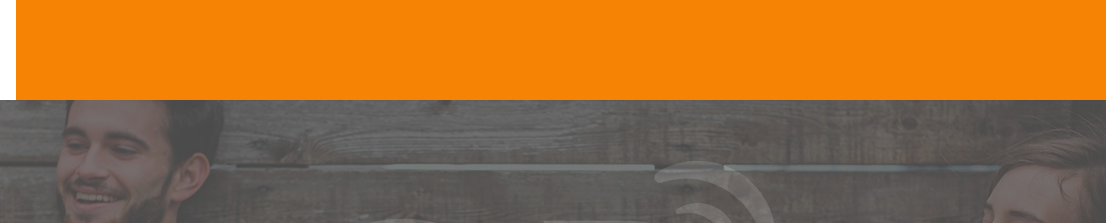
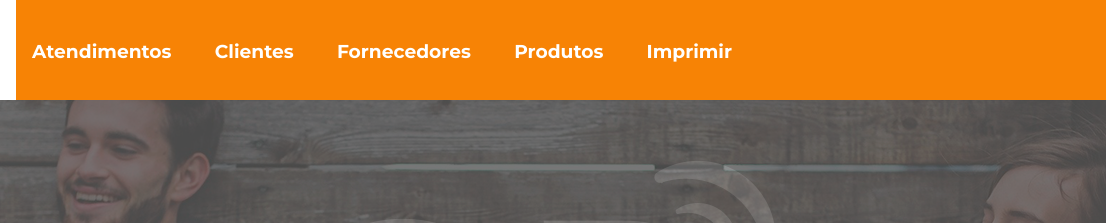
Before and after one commit to igoryan260/proveweb-system, a plain HTML site: page index.html in a window 1280 px wide. Shown: the top 223 px of the page, 174-1280 px from the left. Drawn offline with Linux system fonts and the light colour scheme.

Commit message:
Criação do arquivo txt sobre as informações do projeto, além do index e styles.

```diff
--- a/index.html
+++ b/index.html
@@ -26,6 +26,40 @@
                 </figcaption>
             </div>
             <div class="links-menu">
+                <nav class="menu">
+
+                    <ul>
+
+                        <li>
+                            <a href="#">Atendimentos</a>
+                            <ul>
+                                <li>Banhos</li>
+                            </ul>
+
+                        </li>
+
+                        <li>
+                            <a href="#">Clientes</a>
+                            <ul>
+                                <li>Eu</li>
+                            </ul>
+                        </li>
+
+                        <li>
+                            <a href="#">Fornecedores</a>
+                        </li>
+
+                        <li>
+                            <a href="#">Produtos</a>
+                        </li>
+
+                        <li>
+                            <a href="#">Imprimir</a>
+
+                        </li>
+                    </ul>
+
+                </nav>
 
             </div>
         </div>
--- a/styles/patern.css
+++ b/styles/patern.css
@@ -10,6 +10,7 @@
 .main-menu {
     background-color: #f78305;
     height: 100px;
+    display: flex;
 }
 
 .logo {
@@ -31,3 +32,51 @@
     align-items: center;
     justify-content: center;
 }
+
+
+/* Estillização dos links do menu */
+
+.links-menu {
+    display: flex;
+    padding-left: 1rem;
+}
+
+
+/*nav*/
+
+.menu {
+    height: auto;
+    padding-top: 2.5rem;
+    width: 700px;
+}
+
+.menu ul {
+    display: flex;
+    list-style: none;
+    justify-content: space-between;
+}
+
+.menu ul li a {
+    color: white;
+    text-decoration: none;
+    font-size: 14pt;
+    font-weight: 800;
+    font-family: 'montserrat';
+}
+
+.menu ul ul {
+    display: none;
+    background-color: white;
+    border-radius: 10px;
+    width: max-content;
+    padding: .2rem 1rem;
+    margin: 0 auto;
+}
+
+.menu ul ul li {
+    color: #456c89;
+}
+
+.menu ul li:hover>ul {
+    display: block;
+}
```
Also changed, not shown: informations.txt (added).
